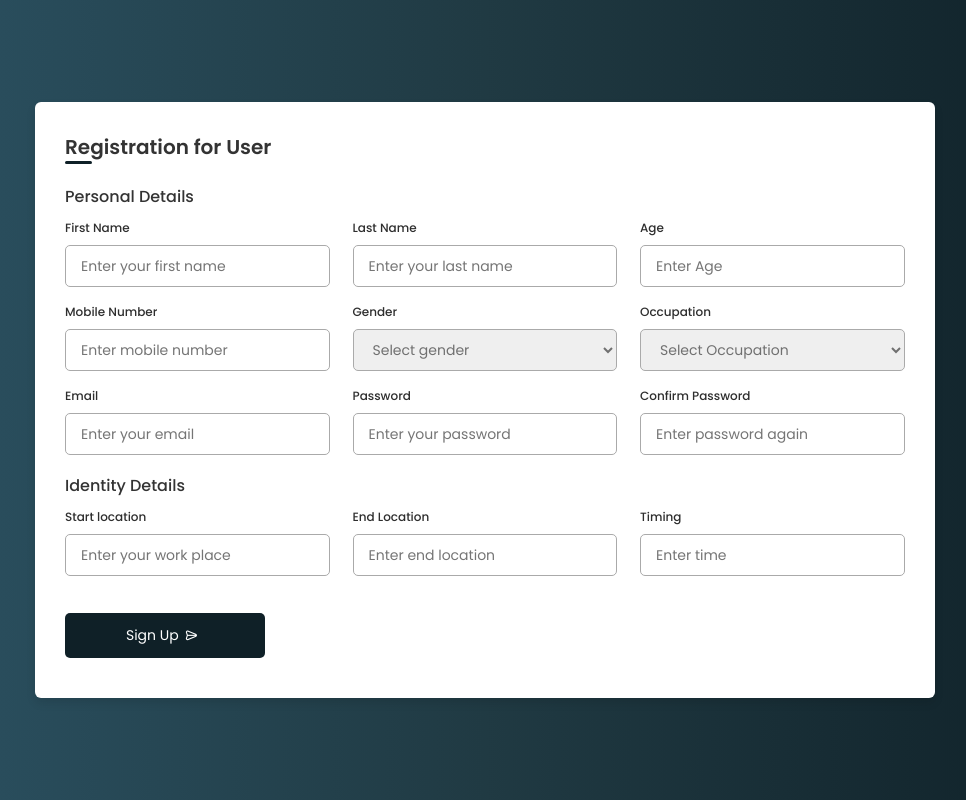
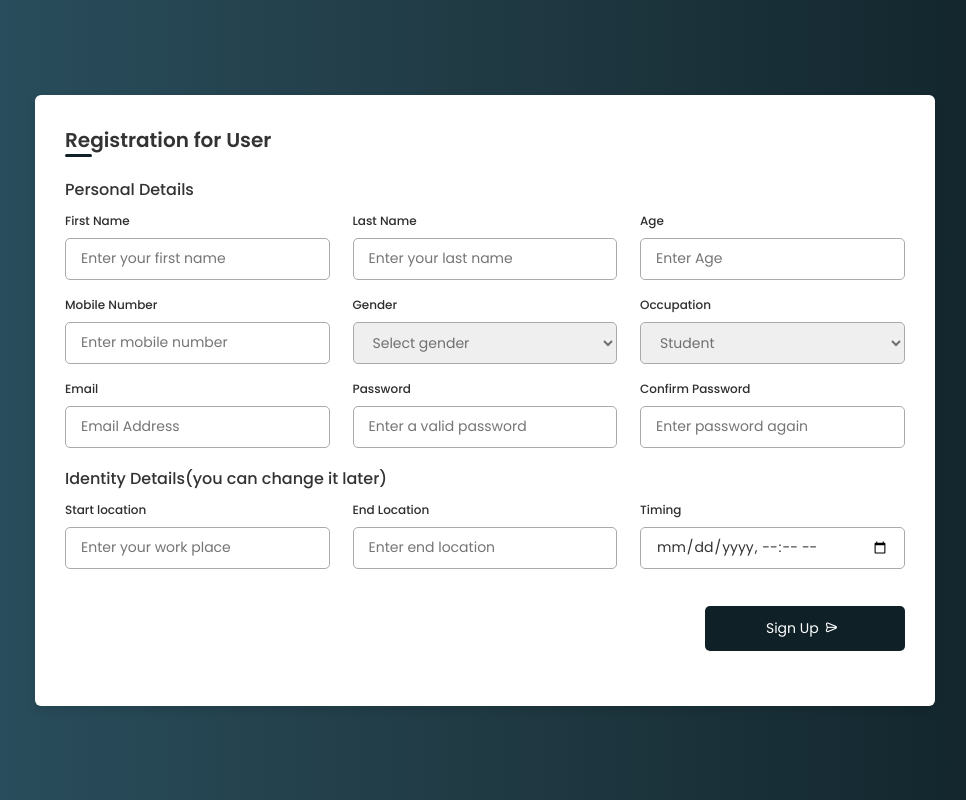
Before and after one commit to sanyamjain0315/carpooling, a Flask app: template templates/sign_up.html in a window 1280 px wide. Shown: the whole page, without its empty margins (155-1121 px from the left). Run offline with Flask 3, Linux system fonts and the light colour scheme; the template is opened without the code that fills it, so the values that code supplies are empty.

Commit message:
added signup signin and logout feature

```diff
--- a/app.py
+++ b/app.py
@@ -1,45 +1,40 @@
 from flask import Flask, render_template, request, session, redirect, url_for, flash
-from firebase_db import new_email_ckeck, append_to_existing_emails, check_password
+from firebase_db import new_email_ckeck, append_to_existing_emails, check_password, create_account
 
 app = Flask(__name__)
 app.secret_key = 'db33edb0296bf8f4737c321c82d2103e933f333d50fb3ae9f1758002c3e0dc79'
 
 @app.route("/", methods=['GET', 'POST'])
-def home():
+def login():
     message = ''
     if request.method=='POST':
         email = request.form['email']
         password = request.form['password']
         if new_email_ckeck(email):
             message = '<h4 style="color: red;">Invalid Email</h4>'
+            session.pop('user_email',None)
             return render_template("login.html", message=message)
         else:
             if check_password(email, password):
                 session['user_email'] = email
-                return redirect(url_for("home"))
+                return redirect(url_for('home'))
             else:
                 message = '<h4 style="color: red;">Invalid Passsword</h4>'
+                session.pop('user_email',None)
                 return render_template("login.html", message=message)
     else:
-        return render_template("login.html", message=message)
-
-@app.route("/login", methods=['GET', 'POST'])
-def login():
-    # if request.method=='POST':
-    #     message = '<a style="color: red;">Invalid Credentials<a>'
-    #     return render_template("login.html", message=message)
-    # else:
-        message = ''
-        return render_template("login.html", message=message)
-
+        if 'user_email' in session:
+            return redirect(url_for('home'))
+        else:
+            return render_template("login.html", message=message)
 
 
 @app.route("/home")
-def logout():
+def home():
     if 'user_email' not in session:
-        return redirect(url_for("/"))
+        return redirect(url_for('login'))
     else:
-        return redirect(url_for("home"))
+        return render_template("home.html")
 
 
 @app.route("/about")
@@ -50,9 +45,47 @@ def about():
 def contact():
     return render_template("contact_us")
 
-@app.route("/sign_up")
+@app.route("/sign_up", methods=['GET', 'POST'])
 def signup():
-    return render_template("sign_up")
+    message = ''
+    if request.method=='POST':
+        if 'user_email' in session:
+            session.pop('user_email',None)
+        email = request.form['email']
+        if new_email_ckeck(email=email):
+            first_name = request.form['first_name']
+            last_name = request.form['last_name']
+            age = int(request.form['age'])
+            mobile_number = request.form['mobile_number']
+            gender = request.form['gender']
+            occupation = request.form['occupation']
+            password = request.form['password']
+            start_location = request.form['start_location']
+            end_location = request.form['end_location']
+            timing = request.form['timing']
+
+            for i in [first_name,last_name,age,mobile_number,gender,occupation,password,start_location,end_location,timing]:
+                print(type(i))
+
+            print(first_name,last_name,age,mobile_number,gender,occupation,password,start_location,end_location,timing)
+            flag = create_account(first_name=first_name, last_name=last_name, age=age, email=email, mobile_number=mobile_number, gender=gender, occupation=occupation,
+                                  password=password, start_location=start_location, end_location=end_location, timing=timing)
+            if flag:
+                session['user_email'] = email
+                append_to_existing_emails(email=email)
+                return redirect(url_for('home'))
+            else:
+                return render_template("error.html")
+        else:
+            message = '<h3 style="color: red;">Email Already Exist</h3>'
+            return render_template("sign_up.html", message=message)
+    else:
+        return render_template("sign_up.html", message=message)
+
+@app.route("/logout")
+def logout():
+    session.pop('user_email',None)
+    return render_template("login.html")
 
 
 
--- a/static/signup.css
+++ b/static/signup.css
@@ -44,7 +44,7 @@ body{
 .container form{
     position: relative;
     margin-top: 16px;
-    min-height: 490px;
+    min-height: 505px;
     background-color: #fff;
     overflow: hidden;
 }
--- a/templates/home.html
+++ b/templates/home.html
@@ -27,10 +27,7 @@
                 <a class="nav-link" href="/contact_us">Contact Us</a>
               </li>
               <li class="nav-item">
-                <a class="nav-link" href="/sign_up">Sign up</a>
-              </li>
-              <li class="nav-item">
-                <a class="nav-link" href="/login">Log in</a>
+                <a class="nav-link" href="/logout">Logout</a>
               </li>
             </ul>
           </div>
--- a/templates/login.html
+++ b/templates/login.html
@@ -17,15 +17,14 @@
             <div class="field">
                 <div class="ui left icon input">
                     <i class="mail outline icon"></i>
-                    <input type="email" name="email" placeholder="Email Address" autofocus="true" pattern="[a-zA-Z0-9._%+-]+@[a-zA-Z0-9.-]+\.[a-zA-Z]{2,4}">
-
+                    <input type="email" name="email" placeholder="Email Address" autofocus="true" pattern="[a-zA-Z0-9._%+-]+@[a-zA-Z0-9.-]+\.[a-zA-Z]{2,4}" required>
                 </div>
             </div>
             <br>
             <div class="field">
                 <div class="ui left icon input">
                     <i class="lock icon"></i>
-                    <input type="password" name="password" placeholder="Password">
+                    <input type="text" placeholder="Enter a valid password" required  name="password">
                 </div>
             </div>
             {{ message|safe }}
--- a/templates/sign_up.html
+++ b/templates/sign_up.html
@@ -8,12 +8,14 @@
 
     <link rel="stylesheet" href="https://unicons.iconscout.com/release/v4.0.0/css/line.css">
 
-    <title>Responsive Regisration Form</title>
+    <title>Sign Up</title>
 </head>
 <body>
     <div class="container">
         <header>Registration for User</header>
-        <form action="#">
+        {{message|safe}}
+        <form action="/sign_up" method="POST" onsubmit="return validatePasswords()">
+
             <div class="form first">
                 <div class="details personal">
                     <span class="title">Personal Details</span>
@@ -21,38 +23,36 @@
                     <div class="fields">
                         <div class="input-field">
                             <label>First Name</label>
-                            <input type="text" placeholder="Enter your first name" required>
+                            <input type="text" placeholder="Enter your first name" required name="first_name" autofocus="true">
                         </div>
 
                         <div class="input-field">
                             <label>Last Name</label>
-                            <input type="text" placeholder="Enter your last name" required>
+                            <input type="text" placeholder="Enter your last name" required name="last_name">
                         </div>
 
                         <div class="input-field">
                             <label>Age</label>
-                            <input type="number" placeholder="Enter Age" required>
+                            <input type="number" placeholder="Enter Age" required min="16" name="age">
                         </div>
 
                         <div class="input-field">
                             <label>Mobile Number</label>
-                            <input type="string" placeholder="Enter mobile number" required>
+                            <input type="string" placeholder="Enter mobile number" required name="mobile_number" minlength="10" maxlength="10" pattern="[0-9]{10}">
                         </div>
 
                         <div class="input-field">
                             <label>Gender</label>
-                            <select required>
-                                <option disabled selected>Select gender</option>
+                            <select required name="gender">
+                                <option >Select gender</option>
                                 <option>Male</option>
                                 <option>Female</option>
-                                <option>Others</option>
                             </select>
                         </div>
 
                         <div class="input-field">
                             <label>Occupation</label>
-                            <select required>
-                                <option disabled selected>Select Occupation</option>
+                            <select required name="occupation">
                                 <option>Student</option>
                                 <option>Office employee</option>
                                 <option>Teacher</option>
@@ -62,44 +62,47 @@
 
                         <div class="input-field">
                             <label>Email</label>
-                            <input type="email" placeholder="Enter your email" required>
+                            <input type="email" name="email" placeholder="Email Address" pattern="[a-zA-Z0-9._%+-]+@[a-zA-Z0-9.-]+\.[a-zA-Z]{2,4}"  required>
                         </div>
 
                         <div class="input-field">
                             <label>Password</label>
-                            <input type="password" placeholder="Enter your password" required>
+                            <input id="password" type="password" placeholder="Enter a valid password" required minlength="8" name="password">
                         </div>
 
                         <div class="input-field">
                             <label>Confirm Password</label>
-                            <input type="password" placeholder="Enter password again" required>
+                            <input id="confirm_password" type="password" placeholder="Enter password again" required>
+                        </div>
+                    </div>
+                    <h4 id="password_warning" style="color: red; text-align: right; font-size: 15px;"></h4>
+
+
+                </div>
+
+                <div class="details ID">
+                    <span class="title">Identity Details(you can change it later)</span>
+
+                    <div class="fields">
+                        <div class="input-field">
+                            <label>Start location</label>
+                            <input type="text" placeholder="Enter your work place" required name="start_location">
+                        </div>
+
+                        <div class="input-field">
+                            <label>End Location</label>
+                            <input type="text" placeholder="Enter end location" required name="end_location">
+                        </div>
+
+                        <div class="input-field">
+                            <label>Timing</label>
+                            <input type="datetime-local" id="datetime" name="timing" required>
                         </div>
 
                     </div>
                 </div>
-
-                <div class="details ID">
-                    <span class="title">Identity Details</span>
-
-                    <div class="fields">
-                        <div class="input-field">
-                            <label>Start location</label>
-                            <input type="text" placeholder="Enter your work place" required>
-                        </div>
-
-                        <div class="input-field">
-                            <label>End Location</label>
-                            <input type="text" placeholder="Enter end location" required>
-                        </div>
-
-                        <div class="input-field">
-                            <label>Timing</label>
-                            <input type="datetime" placeholder="Enter time" required>
-                        </div>
-
-                    </div>
-
-                    <button class="nextBtn">
+                <div style="display: flex; flex-direction: column; align-items: flex-start;">
+                    <button   class="nextBtn" style="align-self: flex-end;">
                         <span class="btnText">Sign Up</span>
                         <i class="uil uil-navigator"></i>
                     </button>
@@ -110,5 +113,38 @@
     </div>
 
     <script src="script.js"></script>
+    <script>
+        // Get references to the password and confirm password input fields and the warning message
+        const passwordInput = document.getElementById("password");
+        const confirmPasswordInput = document.getElementById("confirm_password");
+        const passwordWarning = document.getElementById("password_warning");
+
+        // Add an event listener to the confirm password input field
+        confirmPasswordInput.addEventListener("input", function () {
+            const password = passwordInput.value;
+            const confirmPassword = confirmPasswordInput.value;
+
+            // Check if the passwords match
+            if (password === confirmPassword) {
+                passwordWarning.textContent = ""; // Clear the warning message
+            } else {
+                passwordWarning.textContent = "Passwords do not match"; // Display the warning message
+            }
+        });
+
+        function validatePasswords() {
+            var password = document.getElementById("password").value;
+            var confirmPassword = document.getElementById("confirm_password").value;
+            var passwordWarning = document.getElementById("password_warning");
+
+            if (password !== confirmPassword) {
+                passwordWarning.textContent = "Passwords do not match"; // Display the warning message
+                return false; // Prevent the form from submitting
+            } else {
+                passwordWarning.textContent = ""; // Clear the warning message if passwords match
+                return true; // Allow the form to submit
+            }
+        }
+    </script>
 </body>
 </html>
```
Also changed, not shown: firebase_db.py (+12 -6 lines), templates/error.html (added, +24 -0 lines).
